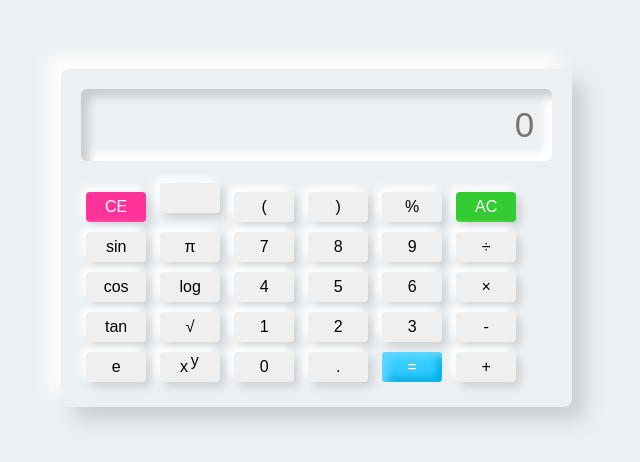
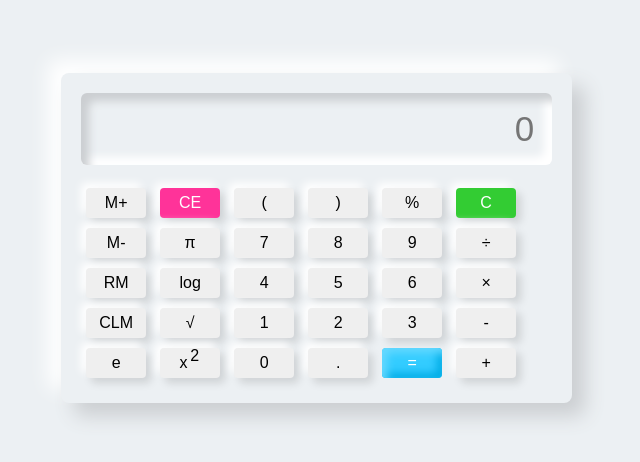
Before and after one commit to yLu4n/Programa-o-WEB, a plain HTML site: page calculadora/index.html in a window 1280 px wide. Shown: the part 162-624 px from the top of the page, without its empty margins (338-978 px from the left). Drawn offline with Linux system fonts and the light colour scheme.

Commit message:
Luan Victor Commit

```diff
--- a/calculadora/index.html
+++ b/calculadora/index.html
@@ -1,4 +1,3 @@
-
 <!DOCTYPE html>
 <html lang="en">
 
@@ -17,16 +16,16 @@
 
             <div class="btns">
                 <div class="row">
+                    <button onclick="storeMemory()">M+</button>
                     <button id="ce" onclick="apagar()">CE</button>
-                    <button onclick=""></button>
                     <button class="btn">(</button>
                     <button class="btn">)</button>
                     <button class="btn">%</button>
-                    <button id="ac" onclick="screen.value=''">AC</button>
+                    <button id="ac" onclick="screen.value=''">C</button>
                 </div>
 
                 <div class="row">
-                    <button onclick="sin()">sin</button>
+                    <button onclick="subtractMemory()">M-</button>
                     <button onclick="pi()">π</button>
                     <button class="btn">7</button>
                     <button class="btn">8</button>
@@ -35,7 +34,7 @@
                 </div>
 
                 <div class="row">
-                    <button onclick="cos()">cos</button>
+                    <button onclick="recallMemory()">RM</button>
                     <button onclick="log()">log</button>
                     <button class="btn">4</button>
                     <button class="btn">5</button>
@@ -44,7 +43,7 @@
                 </div>
 
                 <div class="row">
-                    <button onclick="tan()">tan</button>
+                    <button onclick="clearMemory()">CLM</button>
                     <button onclick="sqrt()">√</button>
                     <button class="btn">1</button>
                     <button class="btn">2</button>
@@ -54,8 +53,7 @@
 
                 <div class="row">
                     <button onclick="e()">e</button>
-                    <button onclick="pow()">x <span style="position: relative; bottom: .4em; right: .1em;">y</span>
-                    </button>
+                    <button onclick="elevado()">x <span style="position: relative; bottom: .4em; right: .1em;">2</span></button>
                     <button class="btn">0</button>
                     <button class="btn">.</button>
                     <button id="eval" onclick="screen.value=eval(screen.value)">=</button>
```
